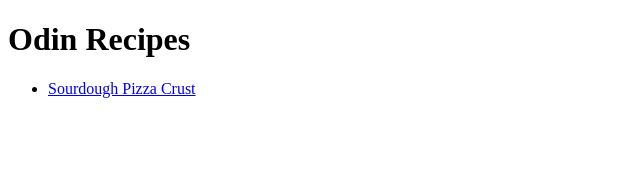
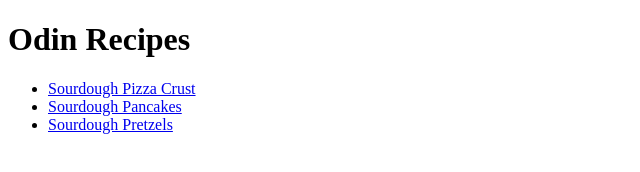
Before and after one commit to Aaront028/sourdough-recipes, a website: page index.html in a window 1280 px wide. Shown: the whole page, without its empty margins (0-640 px from the left). Drawn offline with Linux system fonts and the light colour scheme.

Commit message:
adding links to pretzels.html and pancakes.html

```diff
--- a/index.html
+++ b/index.html
@@ -13,6 +13,12 @@
         <li>
         <a href="recipes/sourdough.html">Sourdough Pizza Crust</a>
         </li>
+        <li>
+            <a href="recipes/pancakes.html">Sourdough Pancakes</a>
+        </li>
+        <li>
+            <a href="recipes/pretzels.html">Sourdough Pretzels</a>
+        </li>
     </ul>
 </body>
 </html>
```
